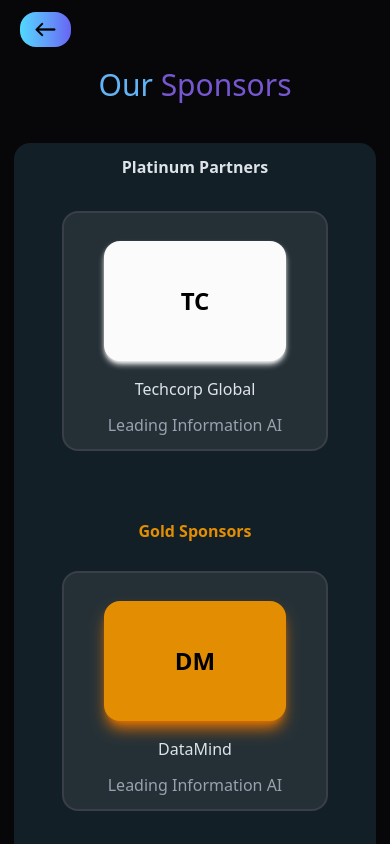
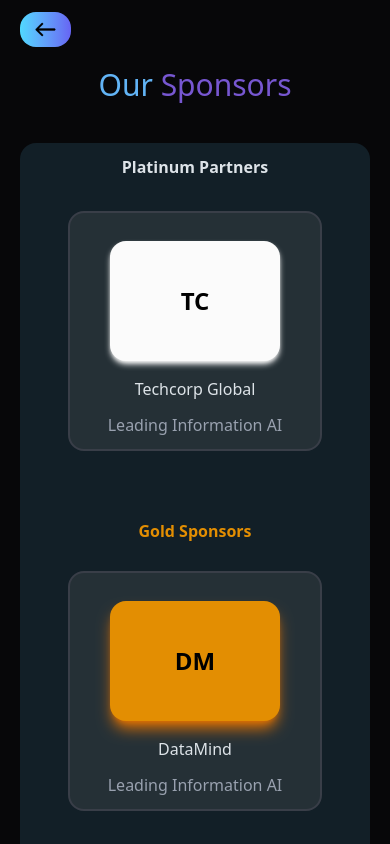
Before and after one commit to Samuel-joseph05/chain-submmit, a React (Vite) app: page /sponsors in a window 390 px wide. Shown: the top 844 px of the page. Built offline with nearby package versions, Linux system fonts and the light colour scheme.

Commit message:
fix: correct inconsistent margin across components

```diff
--- a/src/Sponsors.jsx
+++ b/src/Sponsors.jsx
@@ -21,7 +21,7 @@ function Sponsors() {
           Our <span className="text-[#7757d1]">Sponsors</span>
         </h1>
       </div>
-      <div className="bg-[#121f27] w-auto h-245 md:h-165 mx-3.5 my-3  md:m-5 rounded-2xl ">
+      <div className="bg-[#121f27] w-auto h-245 md:h-165 mx-5 my-6  md:m-5 rounded-2xl ">
         <div>
           <h1 className="text-[#dde3e8] text-center  font-bold p-3 md:text-2xl mb-5">
             Platinum Partners
```
